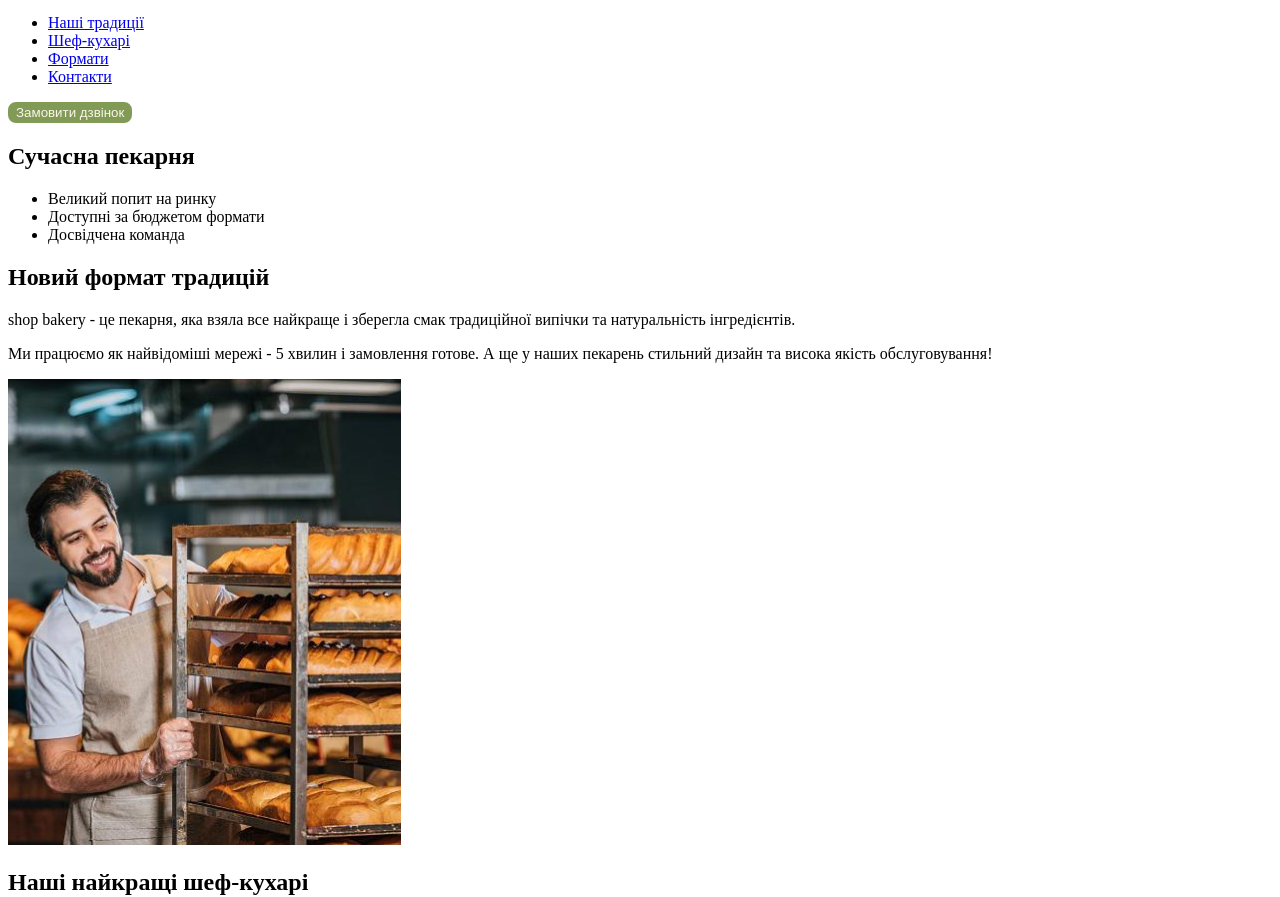
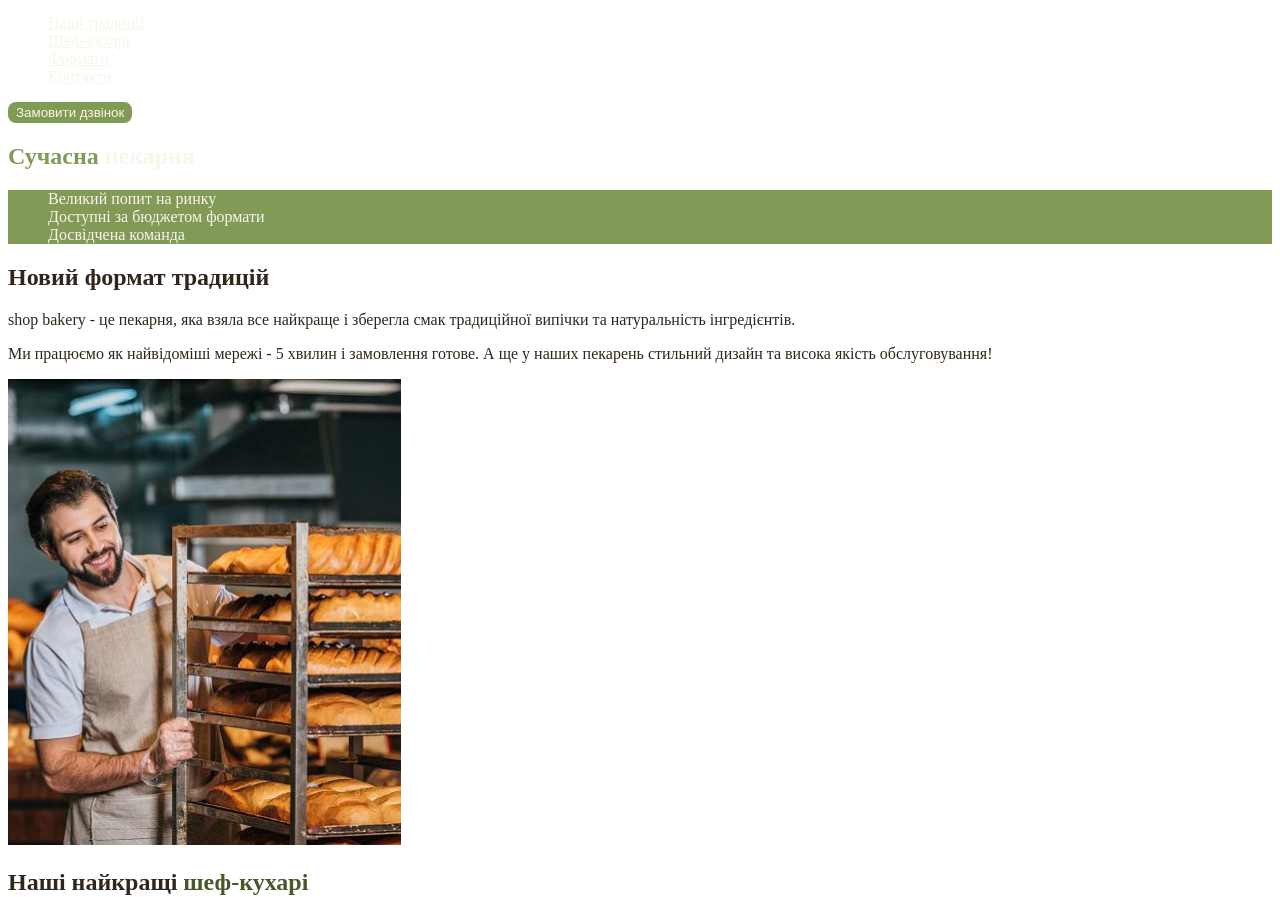
Before and after one commit to xelechhka/shop_bakery, a plain HTML site: page index.html in a window 1280 px wide. Shown: the part 60-957 px from the top of the page. Drawn offline with Linux system fonts and the light colour scheme.

Commit message:
Update index.html, style.css and add css variables

```diff
--- a/css/styles.css
+++ b/css/styles.css
@@ -1,20 +1,57 @@
-/* button.button[type="button"] {
-  color: #faf4ea;
-  background-color: #819b57;
-  border: 2px solid #819b57;
-  border-radius: 8px;
-  cursor: pointer;
-} */
+:root {
+  --color-primary-dark: #31261a;
+  --color-primary-light: #faf4ea;
+  --color-brand-dark: #465929;
+  --color-brand-light: #819b57;
+}
 
+/* Base */
+body {
+  color: var(--color-primary-dark);
+}
+
+ul {
+  list-style-type: none;
+}
+
+/* Button */
 .button {
-  color: #faf4ea;
-  background-color: #819b57;
-  border: 2px solid #819b57;
+  color: var(--color-primary-light);
+  background-color: var(--color-brand-light);
+  border: 2px solid var(--color-brand-light);
   border-radius: 8px;
   cursor: pointer;
 }
 
 .button:hover {
-  color: #465929;
+  color: var(--color-brand-dark);
   background-color: transparent;
 }
+
+/* Link */
+.link {
+  color: var(--color-primary-light);
+}
+
+.link:hover {
+  color: var(--color-brand-light);
+}
+
+/* Hero section */
+.hero-title {
+  color: var(--color-primary-light);
+}
+
+.hero-title .accent {
+  color: var(--color-brand-light);
+}
+
+/* Advantages section */
+.advantages-list {
+  color: var(--color-primary-light);
+  background-color: var(--color-brand-light);
+}
+
+.section-title .accent {
+  color: var(--color-brand-dark);
+}
--- a/index.html
+++ b/index.html
@@ -13,25 +13,27 @@
           <img src="./images/logo.svg" alt="Логотип сучасної пекарні" />
         </a>
         <ul>
-          <li><a href="#traditions-section">Наші традиції</a></li>
-          <li><a href="#chefs-section">Шеф-кухарі</a></li>
-          <li><a href="#formats-section">Формати</a></li>
-          <li><a href="#contacts-section">Контакти</a></li>
+          <li>
+            <a class="link" href="#traditions-section">Наші традиції</a>
+          </li>
+          <li><a class="link" href="#chefs-section">Шеф-кухарі</a></li>
+          <li><a class="link" href="#formats-section">Формати</a></li>
+          <li><a class="link" href="#contacts-section">Контакти</a></li>
         </ul>
       </nav>
       <button class="button" type="button">Замовити дзвінок</button>
     </header>
     <main>
       <section>
-        <h1>Сучасна пекарня</h1>
+        <h1 class="hero-title"><span class="accent">Сучасна</span> пекарня</h1>
       </section>
       <section id="traditions-section">
-        <ul>
+        <ul class="advantages-list">
           <li>Великий попит на ринку</li>
           <li>Доступні за бюджетом формати</li>
           <li>Досвідчена команда</li>
         </ul>
-        <h2>Новий формат традицій</h2>
+        <h2 class="section-title">Новий формат традицій</h2>
         <p>
           <span>shop bakery</span> - це пекарня, яка взяла все найкраще і
           зберегла смак традиційної випічки та натуральність інгредієнтів.
@@ -47,7 +49,9 @@
         />
       </section>
       <section id="chefs-section">
-        <h2>Наші найкращі шеф-кухарі</h2>
+        <h2 class="section-title">
+          Наші найкращі <span class="accent">шеф-кухарі</span>
+        </h2>
         <ul>
           <li>
             <article>
@@ -71,7 +75,7 @@
         </ul>
       </section>
       <section id="formats-section">
-        <h2>Формати</h2>
+        <h2 class="section-title">Формати</h2>
         <ul>
           <li>
             <article>
@@ -91,7 +95,7 @@
         </ul>
       </section>
       <section id="contacts-section">
-        <h2>Приєднуйся до мережі пекарень</h2>
+        <h2 class="section-title">Приєднуйся до мережі пекарень</h2>
         <iframe
           src="https://www.google.com/maps/embed?pb=!1m18!1m12!1m3!1d2750.271309963891!2d30.755627176228945!3d46.42350176892402!2m3!1f0!2f0!3f0!3m2!1i1024!2i768!4f13.1!3m3!1m2!1s0x40c634788968834f%3A0x138fba75b4e42229!2z0LLRg9C7LiDQodGW0YfQvtCy0LjRhSDRgdGC0YDRltC70YzRhtGW0LIsIDU0LCDQntC00LXRgdCwLCDQntC00LXRgdGM0LrQsCDQvtCx0LvQsNGB0YLRjCwgNjUwMDA!5e0!3m2!1sru!2sua!4v1733758933048!5m2!1sru!2sua"
           width="603"
```
